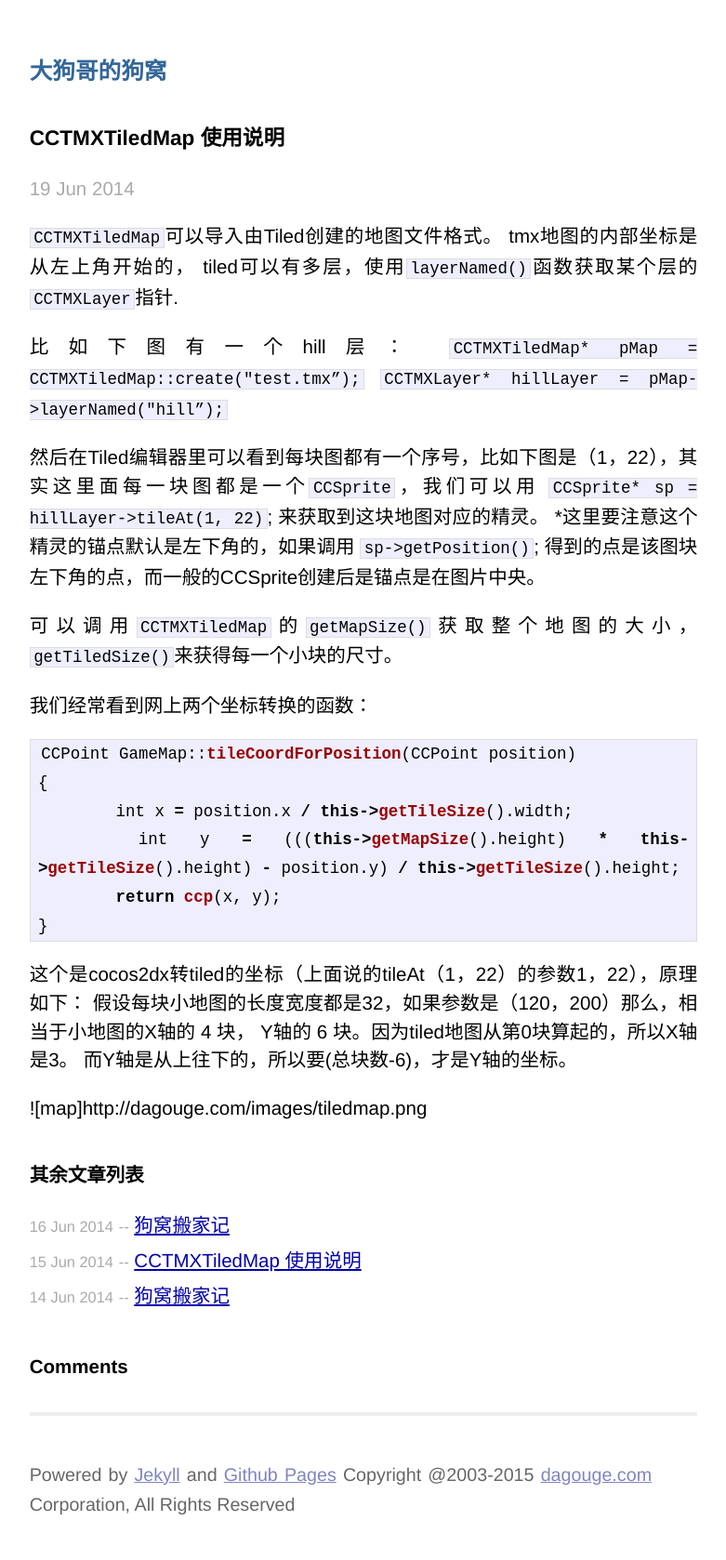
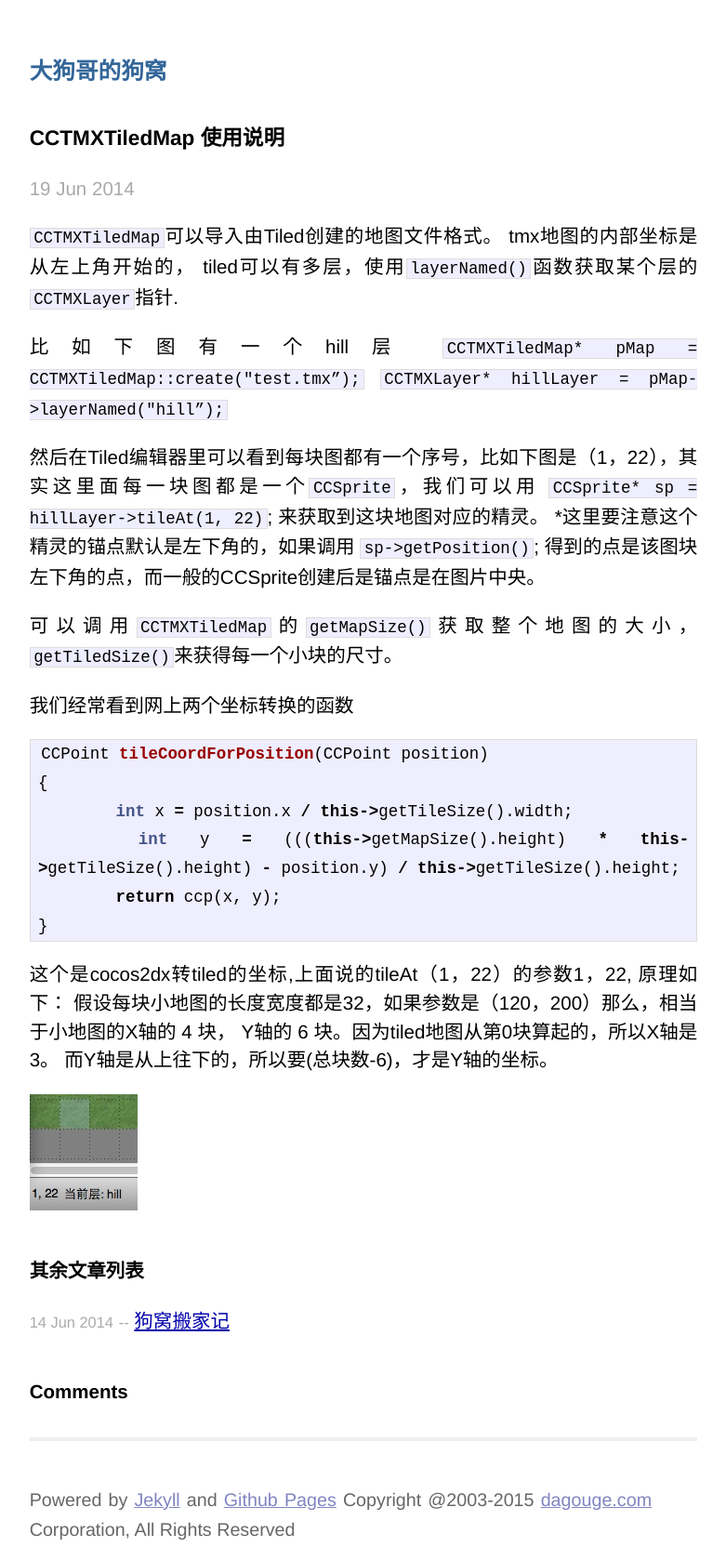
Before and after one commit to lazypos/lazypos.github.io, a Jekyll site: the page built from _posts/2014-06-19-cctil-e-dsdmap12.md, in a window 1280 px wide. Shown: the whole page at 93% size, without its empty margins (249-1030 px from the left). Built offline with Jekyll 4.4.1, drawn with Linux system fonts in a browser that asks for light colours; comment, search, counter and statistics services are not loaded; before the commit the page ends 1651 px from its top, so only the background shows below that.

Commit message:
no message

```diff
--- a/_posts/2014-06-19-cctil-e-dsdmap12.md
+++ b/_posts/2014-06-19-cctil-e-dsdmap12.md
@@ -5,7 +5,7 @@ title: CCTMXTiledMap 使用说明
 
 `CCTMXTiledMap`可以导入由Tiled创建的地图文件格式。 tmx地图的内部坐标是从左上角开始的， tiled可以有多层，使用`layerNamed()`函数获取某个层的`CCTMXLayer`指针.
 
-比如下图有一个hill层：
+比如下图有一个hill层
 `CCTMXTiledMap* pMap = CCTMXTiledMap::create("test.tmx”);`
 `CCTMXLayer* hillLayer = pMap->layerNamed("hill”);`
 
@@ -13,11 +13,11 @@ title: CCTMXTiledMap 使用说明
 
 可以调用`CCTMXTiledMap`的`getMapSize()`获取整个地图的大小，`getTiledSize()`来获得每一个小块的尺寸。
 
-我们经常看到网上两个坐标转换的函数：
+我们经常看到网上两个坐标转换的函数
 
-{% highlight javascript %}
+{% highlight cpp %}
 
-CCPoint GameMap::tileCoordForPosition(CCPoint position)
+CCPoint tileCoordForPosition(CCPoint position)
 {
 	int x = position.x / this->getTileSize().width;
 	int y = (((this->getMapSize().height) * this->getTileSize().height) - position.y) / this->getTileSize().height;
@@ -26,6 +26,6 @@ CCPoint GameMap::tileCoordForPosition(CCPoint position)
 
 {% endhighlight %}
 
-这个是cocos2dx转tiled的坐标（上面说的tileAt（1，22）的参数1，22），原理如下： 假设每块小地图的长度宽度都是32，如果参数是（120，200）那么，相当于小地图的X轴的 4 块， Y轴的 6 块。因为tiled地图从第0块算起的，所以X轴是3。 而Y轴是从上往下的，所以要(总块数-6)，才是Y轴的坐标。
+这个是cocos2dx转tiled的坐标,上面说的tileAt（1，22）的参数1，22, 原理如下： 假设每块小地图的长度宽度都是32，如果参数是（120，200）那么，相当于小地图的X轴的 4 块， Y轴的 6 块。因为tiled地图从第0块算起的，所以X轴是3。 而Y轴是从上往下的，所以要(总块数-6)，才是Y轴的坐标。
 
-![map]{{site:url}}/images/tiledmap.png
+![map]({{site:url}}/images/tiledmap.png)
```
Also changed, not shown: _posts/2014-06-15-cctiledmap12.md (deleted, +0 -31 lines), _posts/2014-06-16-dddosagremove.md (deleted, +0 -10 lines).
